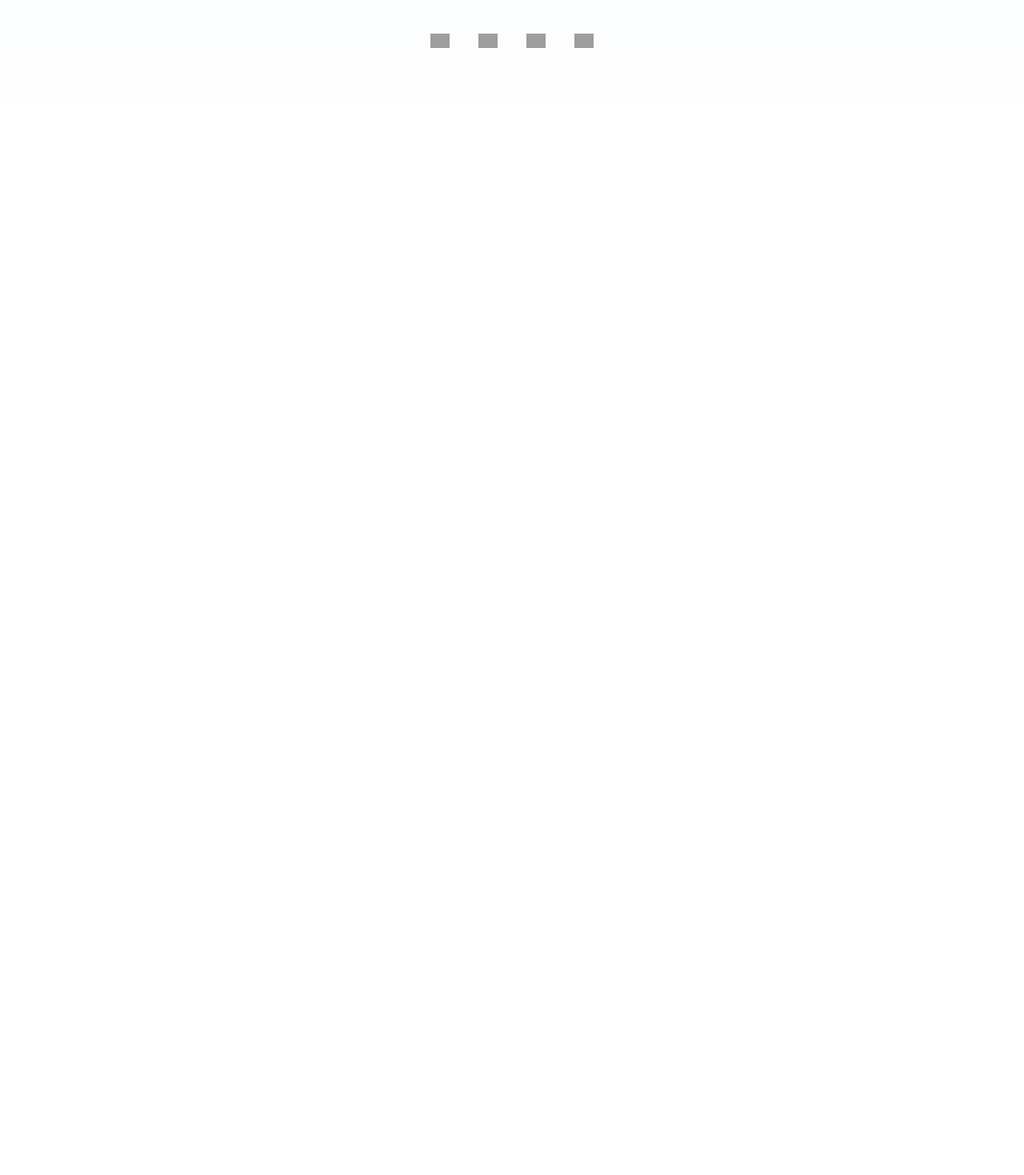
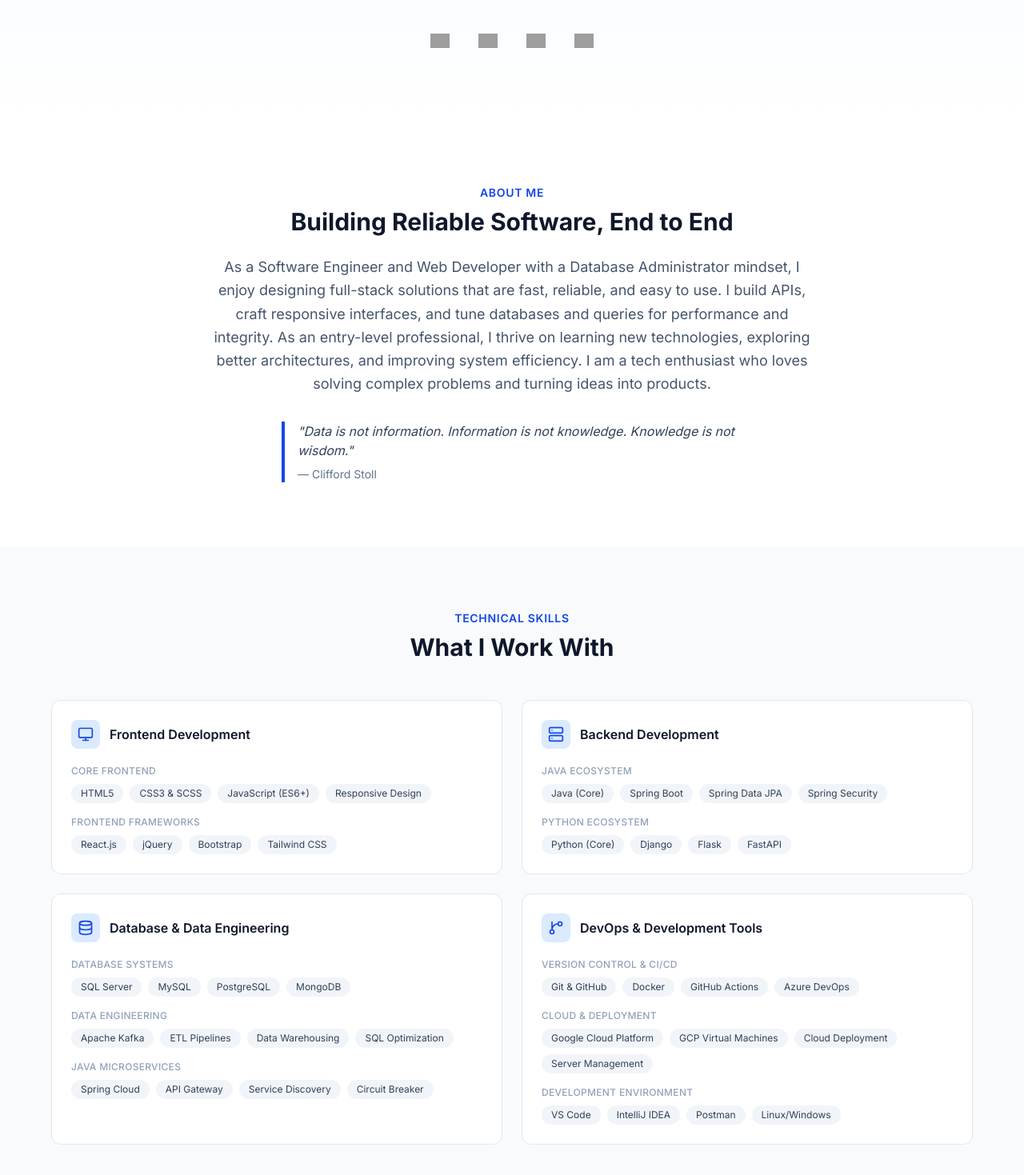
Before and after one commit to imani-prog/Timothy-Imani, a React (Vite) app: page / in a window 1280 px wide. Shown: the part 543-2012 px from the top of the page at 80% size. Before the commit the page ends 800 px from the top, so only its background shows below. Built offline with nearby package versions, Linux system fonts and the light colour scheme; grey boxes are pictures that could not be loaded.

Commit message:
Added skills section

```diff
--- a/src/App.jsx
+++ b/src/App.jsx
@@ -1,5 +1,7 @@
 import Navbar from './components/layout/Navbar'
 import Hero from './components/sections/Hero'
+import About from './components/sections/About'
+import Skills from './components/sections/Skills'
 
 function App() {
   return (
@@ -7,6 +9,8 @@ function App() {
       <Navbar />
       <main>
         <Hero />
+        <About />
+        <Skills />
         {/* About, Skills, Projects, Education, Services, Contact go here next */}
       </main>
     </div>
--- /dev/null
+++ b/src/components/sections/About.jsx
@@ -0,0 +1,38 @@
+export default function About() {
+  return (
+    <section
+      id="about"
+      className="py-20 px-5 sm:px-8 bg-white dark:bg-slate-900"
+    >
+      <div className="max-w-3xl mx-auto text-center">
+        <h2 className="text-sm font-semibold uppercase tracking-wider text-blue-700 dark:text-blue-400">
+          About Me
+        </h2>
+        <h3 className="mt-2 text-2xl sm:text-3xl font-bold text-slate-900 dark:text-white">
+          Building Reliable Software, End to End
+        </h3>
+
+        <p className="mt-6 text-base sm:text-lg leading-relaxed text-slate-600 dark:text-slate-300">
+          As a Software Engineer and Web Developer with a Database
+          Administrator mindset, I enjoy designing full-stack solutions that
+          are fast, reliable, and easy to use. I build APIs, craft responsive
+          interfaces, and tune databases and queries for performance and
+          integrity. As an entry-level professional, I thrive on learning new
+          technologies, exploring better architectures, and improving system
+          efficiency. I am a tech enthusiast who loves solving complex
+          problems and turning ideas into products.
+        </p>
+
+        <blockquote className="mt-8 border-l-4 border-blue-700 pl-4 text-left max-w-xl mx-auto">
+          <p className="italic text-slate-700 dark:text-slate-300">
+            "Data is not information. Information is not knowledge. Knowledge
+            is not wisdom."
+          </p>
+          <cite className="block mt-2 text-sm text-slate-500 dark:text-slate-400 not-italic">
+            — Clifford Stoll
+          </cite>
+        </blockquote>
+      </div>
+    </section>
+  )
+}
--- /dev/null
+++ b/src/components/sections/Skills.jsx
@@ -0,0 +1,62 @@
+import { Monitor, Server, Database, GitBranch } from 'lucide-react'
+import { skillCategories } from '../../data/skillsData'
+
+const ICONS = { Monitor, Server, Database, GitBranch }
+
+export default function Skills() {
+  return (
+    <section id="skills" className="py-20 px-5 sm:px-8 bg-slate-50 dark:bg-slate-950">
+      <div className="max-w-6xl mx-auto">
+        <div className="text-center mb-12">
+          <h2 className="text-sm font-semibold uppercase tracking-wider text-blue-700 dark:text-blue-400">
+            Technical Skills
+          </h2>
+          <h3 className="mt-2 text-2xl sm:text-3xl font-bold text-slate-900 dark:text-white">
+            What I Work With
+          </h3>
+        </div>
+
+        <div className="grid sm:grid-cols-2 gap-6">
+          {skillCategories.map((cat) => {
+            const Icon = ICONS[cat.icon]
+            return (
+              <div
+                key={cat.title}
+                className="bg-white dark:bg-slate-900 rounded-xl border border-slate-200 dark:border-slate-800 p-6"
+              >
+                <div className="flex items-center gap-3 mb-5">
+                  <div className="p-2 rounded-lg bg-blue-100 dark:bg-blue-900/40 text-blue-700 dark:text-blue-400">
+                    <Icon size={20} />
+                  </div>
+                  <h4 className="font-semibold text-slate-900 dark:text-white">
+                    {cat.title}
+                  </h4>
+                </div>
+
+                <div className="space-y-4">
+                  {cat.groups.map((group) => (
+                    <div key={group.heading}>
+                      <p className="text-xs font-medium uppercase tracking-wide text-slate-400 dark:text-slate-500 mb-2">
+                        {group.heading}
+                      </p>
+                      <div className="flex flex-wrap gap-2">
+                        {group.items.map((item) => (
+                          <span
+                            key={item}
+                            className="text-xs px-3 py-1 rounded-full bg-slate-100 dark:bg-slate-800 text-slate-700 dark:text-slate-300"
+                          >
+                            {item}
+                          </span>
+                        ))}
+                      </div>
+                    </div>
+                  ))}
+                </div>
+              </div>
+            )
+          })}
+        </div>
+      </div>
+    </section>
+  )
+}
--- /dev/null
+++ b/src/data/skillsData.js
@@ -0,0 +1,67 @@
+// Icon keys map to lucide-react components in Skills.jsx
+export const skillCategories = [
+  {
+    title: 'Frontend Development',
+    icon: 'Monitor',
+    groups: [
+      {
+        heading: 'Core Frontend',
+        items: ['HTML5', 'CSS3 & SCSS', 'JavaScript (ES6+)', 'Responsive Design'],
+      },
+      {
+        heading: 'Frontend Frameworks',
+        items: ['React.js', 'jQuery', 'Bootstrap', 'Tailwind CSS'],
+      },
+    ],
+  },
+  {
+    title: 'Backend Development',
+    icon: 'Server',
+    groups: [
+      {
+        heading: 'Java Ecosystem',
+        items: ['Java (Core)', 'Spring Boot', 'Spring Data JPA', 'Spring Security'],
+      },
+      {
+        heading: 'Python Ecosystem',
+        items: ['Python (Core)', 'Django', 'Flask', 'FastAPI'],
+      },
+    ],
+  },
+  {
+    title: 'Database & Data Engineering',
+    icon: 'Database',
+    groups: [
+      {
+        heading: 'Database Systems',
+        items: ['SQL Server', 'MySQL', 'PostgreSQL', 'MongoDB'],
+      },
+      {
+        heading: 'Data Engineering',
+        items: ['Apache Kafka', 'ETL Pipelines', 'Data Warehousing', 'SQL Optimization'],
+      },
+      {
+        heading: 'Java Microservices',
+        items: ['Spring Cloud', 'API Gateway', 'Service Discovery', 'Circuit Breaker'],
+      },
+    ],
+  },
+  {
+    title: 'DevOps & Development Tools',
+    icon: 'GitBranch',
+    groups: [
+      {
+        heading: 'Version Control & CI/CD',
+        items: ['Git & GitHub', 'Docker', 'GitHub Actions', 'Azure DevOps'],
+      },
+      {
+        heading: 'Cloud & Deployment',
+        items: ['Google Cloud Platform', 'GCP Virtual Machines', 'Cloud Deployment', 'Server Management'],
+      },
+      {
+        heading: 'Development Environment',
+        items: ['VS Code', 'IntelliJ IDEA', 'Postman', 'Linux/Windows'],
+      },
+    ],
+  },
+]
```
